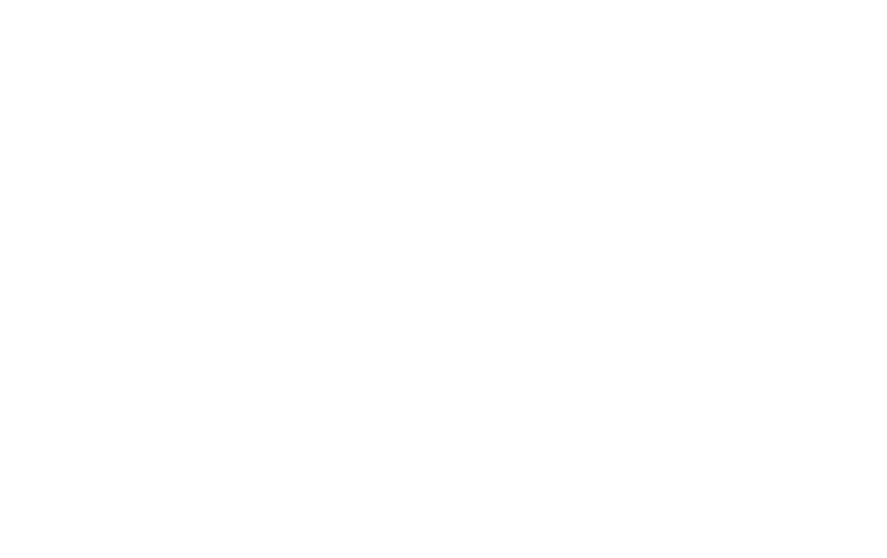
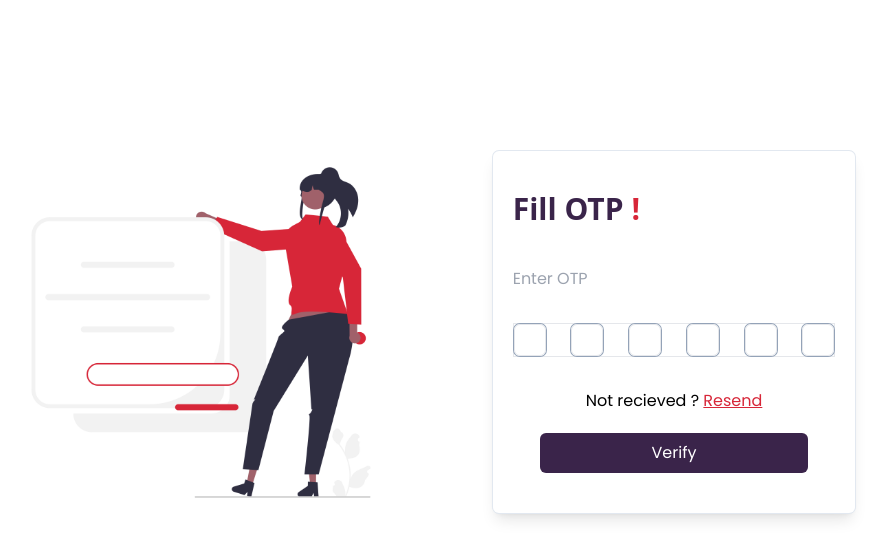
Before and after one commit to itsvanshchavda/Assignment-Frontend, a React (Vite) app: page /otp in a window 1280 px wide. Shown: the top 558 px of the page, without its empty margins (258-1145 px from the left). Built offline with nearby package versions, Linux system fonts and the light colour scheme.

Commit message:
Added OTP Page

```diff
--- a/package.json
+++ b/package.json
@@ -10,9 +10,11 @@
     "preview": "vite preview"
   },
   "dependencies": {
+    "@reduxjs/toolkit": "^2.2.3",
     "framer-motion": "^11.1.1",
     "react": "^18.2.0",
     "react-icons": "^5.1.0",
+    "react-redux": "^9.1.1",
     "react-router-dom": "^6.22.3"
   },
   "devDependencies": {
--- a/src/components/Navbar/Navbar.tsx
+++ b/src/components/Navbar/Navbar.tsx
@@ -18,7 +18,7 @@
 
     return (
         <div>
-            <div className="py-5 px-6 flex justify-between items-center">
+            <div className="py-5 px-6 flex justify-between items-center ">
 
                 <Link to="/">
                     <img src={logo} alt="Logo" className="w-36 mt-4 max-sm:w-20 h-auto" />
--- a/src/components/Otp/OtpPage.tsx
+++ b/src/components/Otp/OtpPage.tsx
@@ -1,10 +1,75 @@
 
-const OtpPage = () => {
+import otpImage from '../../assets/otp.png'
+import { useState } from 'react';
+
+
+const Signin = () => {
+
+
+  const [otp, setOtp] = useState<string[]>(new Array(6).fill(''));
+
+  const handleOtpChange = (index: number, value: string) => {
+    const newOtp = [...otp];
+    newOtp[index] = value;
+    setOtp(newOtp);
+  };
+
+
+
   return (
-    <div>
+    <div className="flex flex-col md:flex-row justify-center items-center py-44 md:py-28 px-5 md:px-24 h-auto w-full">
+      <div className="hidden md:block md:w-2/4 pr-0 md:pr-10 md:ml-10">
+        <img src={otpImage} alt="Sign Up" className="w-full" />
+      </div>
 
+      <div className="bg-white rounded-md ring-1 ring-slate-200 shadow-lg w-full md:w-2/6 h-auto px-5 md:ml-0 md:mt-0 md:pt-0 md:pl-5">
+        <div className="">
+          <h1 className="font-extrabold text-2xl md:text-3xl pt-5 md:pt-10 text-dark-purple">
+            Fill OTP{' '}
+            <span className="font-extrabold text-fire-red">!</span>
+          </h1>
+
+
+
+          <form className="mt-5 md:mt-10 font-popins">
+            <div className="flex flex-col gap-5 md:gap-8 mb-5 md:mb-10">
+
+              {/* OTP Fields */}
+              <label className="text-gray-400">Enter OTP</label>
+              <div className="flex justify-between w-full border">
+                {otp.map((digit, index) => (
+                  <input
+                    key={index}
+                    type="text"
+                    maxLength={1}
+                    value={digit}
+                    onChange={(e) => {
+                      const { value } = e.target;
+                      handleOtpChange(index, value);
+                      if (index < 6 && value !== '') {
+                        (document.getElementById(`otp-${index + 1}`) as HTMLInputElement)?.focus();
+                      }
+                    }}
+                    className="w-8 h-8 border ring-1 ring-slate-400 rounded-md text-center bg-transparent outline-none "
+                    id={`otp-${index}`}
+                  />
+                ))}
+              </div>
+
+
+
+
+              <div className="flex flex-col justify-center md:justify-start items-center gap-5">
+                <p>Not recieved ? <span className='text-fire-red underline cursor-pointer'>Resend</span> </p>
+                <button type='submit' className="px-8 md:px-28 py-2 bg-dark-purple rounded-md text-white">Verify</button>
+              </div>
+            </div>
+          </form>
+
+        </div>
+      </div>
     </div>
-  )
-}
+  );
+};
 
-export default OtpPage
+export default Signin;
--- a/src/components/Signin/Signin.tsx
+++ b/src/components/Signin/Signin.tsx
@@ -1,6 +1,5 @@
-import signupImage from '../../assets/SignUp.png';
 import eyeImage from '../../assets/Eye.png';
-import { Link, useNavigate } from 'react-router-dom';
+import {useNavigate } from 'react-router-dom';
 import signinImage from '../../assets/SignIn.png'
 
 const Signin = () => {
--- a/src/components/Signup/Signup.tsx
+++ b/src/components/Signup/Signup.tsx
@@ -3,11 +3,31 @@
 import eyeSlash from '../../assets/Eye-slash.png'
 import { Link } from 'react-router-dom';
 import { useState } from 'react';
+import { useAppDispatch } from '../../store/store';
+import { signUp } from '../../slices/AuthSlice';
+
 
 const Signup = () => {
+  const [showPassword, setShowPassword] = useState<boolean>(false);
+  const [firstName, setFirstName] = useState<string>('');
+  const [lastName, setLastName] = useState<string>('');
+  const [password, setPassword] = useState<string>('');
+  const [reTypePassword, setReTypePassword] = useState<string>('');
+  const [email, setEmail] = useState<string>('');
+  const dispatch = useAppDispatch();
 
+  const handleSubmit = (e: React.FormEvent<HTMLFormElement>) => {
+    e.preventDefault();
 
-  const [showPassowrd, setShowPaasword] = useState<boolean>(false);
+    try {
+
+      const userInfo = { firstName, lastName, password, reTypePassword, email };
+      dispatch(signUp(userInfo));
+    } catch (err: unknown) {
+      console.log(err);
+    }
+  }
+
 
 
 
@@ -18,7 +38,7 @@
       </div>
 
       <div className="bg-white rounded-md ring-1 ring-slate-200 shadow-lg w-full md:w-2/6 h-auto px-5 md:ml-0 md:mt-0 md:pt-0 md:pl-5">
-        <div className="">
+        <div>
           <h1 className="font-extrabold text-2xl md:text-3xl pt-5 md:pt-10 text-dark-purple">
             Let us know{' '}
             <span className="font-extrabold text-fire-red">!</span>
@@ -32,54 +52,43 @@
             </Link>
           </div>
 
-          <form className="mt-5 md:mt-10 font-popins">
+          <form className="mt-5 md:mt-10 font-popins" onSubmit={handleSubmit}>
             <div className="flex flex-col gap-5 md:gap-8 mb-5 md:mb-10">
               <div className="flex flex-col">
                 <label className="text-gray-400">First Name</label>
-                <input type="text" className="bg-transparent outline-none border-b-2 border-gray-300" />
+                <input value={firstName} onChange={(e) => setFirstName(e.target.value)} type="text" className="bg-transparent outline-none border-b-2 border-gray-300" required />
               </div>
 
               <div className="flex flex-col">
                 <label className="text-gray-400">Last Name</label>
-                <input type="text" className="bg-transparent outline-none border-b-2 border-gray-300" />
+                <input value={lastName} onChange={(e) => setLastName(e.target.value)} type="text" className="bg-transparent outline-none border-b-2 border-gray-300" required />
               </div>
 
               <div className="flex flex-col">
                 <label className="text-gray-400">Set Password</label>
                 <div className="relative">
-                  <input type="password" onClick={(e) => e.stopPropagation()}  className="bg-transparent outline-none border-b-2 w-full border-gray-300" />
-                  {showPassowrd ? (<div onClick={(prev) => setShowPaasword(!prev)}>
-                    <img src={eyeSlash} alt="Eye" className="absolute right-0 top-0  -mt-5 mr-2 size-6 md:size-8" />
-
-                  </div>) : (
-                    <div onClick={(prev) => setShowPaasword(!prev)}>
-                      <img src={eyeImage} alt="Eye" className="absolute right-0 top-0  -mt-5 mr-2 size-6 md:size-8" />
-
-                    </div>
-                  )}
+                  <input value={password} onChange={(e) => setPassword(e.target.value)} type={showPassword ? "text" : "password"} onClick={(e) => e.stopPropagation()} className="bg-transparent outline-none border-b-2 w-full border-gray-300" required />
+                  <img src={showPassword ? eyeSlash : eyeImage} alt="Eye" className="absolute right-0 top-0 -mt-5 mr-2 size-6 md:size-8 cursor-pointer" onClick={() => setShowPassword(prev => !prev)} />
                 </div>
               </div>
 
               <div className="flex flex-col">
                 <label className="text-gray-400">Retype Password</label>
                 <div className="relative">
-                  <input type="password" onClick={(e) => e.stopPropagation()} className="bg-transparent outline-none border-b-2 border-gray-300 w-full" />
+                  <input value={reTypePassword} onChange={(e) => setReTypePassword(e.target.value)} type="password" onClick={(e) => e.stopPropagation()} className="bg-transparent outline-none border-b-2 border-gray-300 w-full" required />
 
-                  {showPassowrd ? (<div onClick={() => setShowPaasword(prev => !prev)}>
-                    <img src={eyeSlash} alt="Eye" className="absolute right-0 top-0  -mt-5 mr-2 size-6 md:size-8" />
-
-                  </div>) : (
-                    <div onClick={() => setShowPaasword(prev => !prev)}>
-                      <img src={eyeImage} alt="Eye" className="absolute right-0 top-0  -mt-5 mr-2 size-6 md:size-8" />
-
-                    </div>
-                  )}
                 </div>
               </div>
 
+              {password !== reTypePassword && (
+                <div className='bg-red-400 border px-10 py-1'>
+                  <p className='text-red-600'>Password not matched</p>
+                </div>
+              )}
+
               <div className="flex flex-col">
                 <label className="text-gray-400">Enter Email</label>
-                <input type="email" className="bg-transparent outline-none border-b-2 border-gray-300" />
+                <input value={email} onChange={(e) => setEmail(e.target.value)} type="email" className="bg-transparent outline-none border-b-2 border-gray-300" required />
               </div>
 
               <div className="flex justify-center md:justify-start items-center">
@@ -87,7 +96,6 @@
               </div>
             </div>
           </form>
-
         </div>
       </div>
     </div>
--- a/src/main.tsx
+++ b/src/main.tsx
@@ -2,9 +2,13 @@
 import ReactDOM from 'react-dom/client'
 import App from './App.tsx'
 import './index.css'
+import { Provider } from 'react-redux'
+import { store } from './store/store.ts'
 
 ReactDOM.createRoot(document.getElementById('root')!).render(
   <React.StrictMode>
-    <App />
+    <Provider store={store}>
+      <App />
+    </Provider>
   </React.StrictMode>,
 )
--- /dev/null
+++ b/src/slices/AuthSlice.ts
@@ -0,0 +1,38 @@
+import { PayloadAction, createSlice } from "@reduxjs/toolkit";
+
+export interface UserInfo {
+    firstName: string;
+    lastName: string;
+    password: string;
+    retypePassword:string;
+    email: string;
+}
+
+interface UserState {
+    userInfo: UserInfo[]; // Should be an array of UserInfo
+    isAuthenticated: boolean;
+}
+
+const storedUserInfo = localStorage.getItem("userInfo");
+const parsedUserInfo = storedUserInfo ? JSON.parse(storedUserInfo) : [];
+
+const initialState: UserState = {
+    userInfo: Array.isArray(parsedUserInfo) ? parsedUserInfo : [], // Ensure userInfo is always an array
+    isAuthenticated: false
+};
+
+export const AuthSlice = createSlice({
+    name: "auth",
+    initialState,
+    reducers: {
+        signUp: (state, action: PayloadAction<UserInfo>) => {
+            state.isAuthenticated = true;
+            state.userInfo.push(action.payload);
+            localStorage.setItem("userInfo", JSON.stringify(state.userInfo));
+        }
+    }
+});
+
+export const { signUp } = AuthSlice.actions;
+
+export default AuthSlice.reducer;
--- /dev/null
+++ b/src/store/store.ts
@@ -0,0 +1,15 @@
+
+
+import { configureStore } from "@reduxjs/toolkit";
+import { AuthSlice } from "../slices/AuthSlice";
+import { TypedUseSelectorHook, useDispatch, useSelector } from "react-redux";
+
+
+export const store = configureStore({
+    reducer: {
+        auth: AuthSlice.reducer
+    }
+})
+
+export const useAppDispatch: () => typeof store.dispatch = useDispatch
+export const useAppSelector: TypedUseSelectorHook<ReturnType<typeof store.getState>> = useSelector
```
Also changed, not shown: src/assets/otp.png (added), 1 other file (tests, documents, lock files or other folders).
